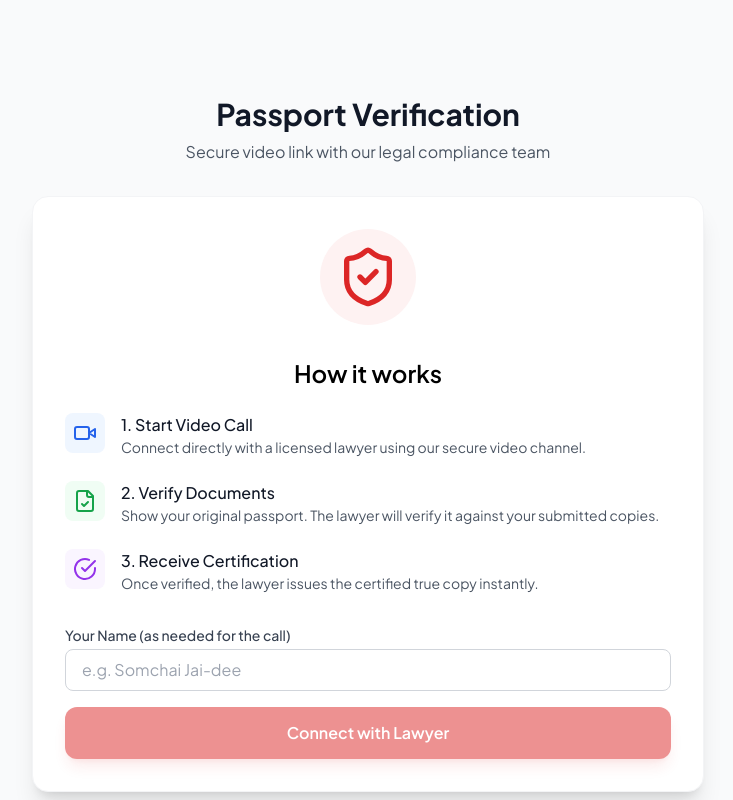
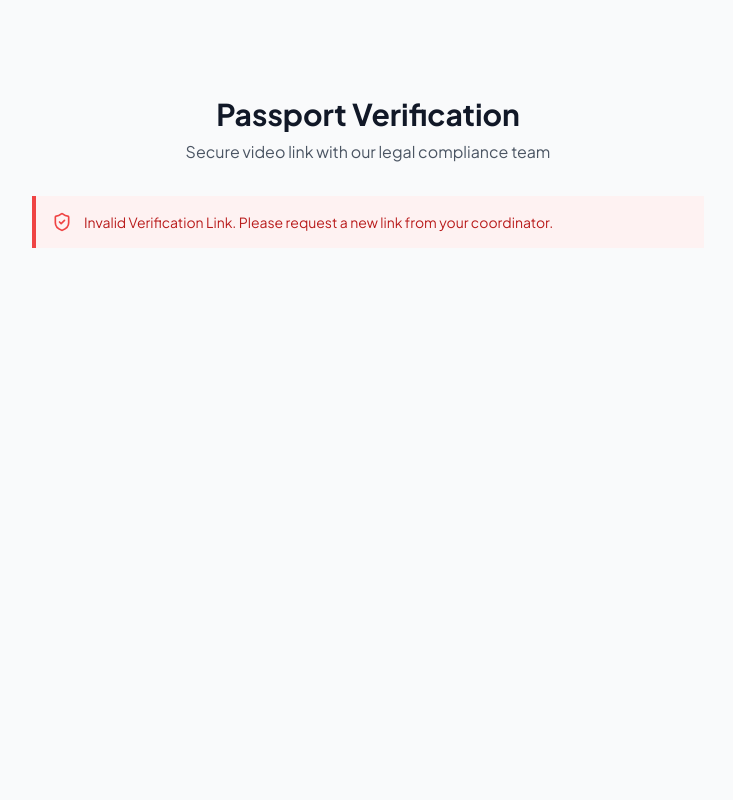
Before and after one commit to punnadittr/clearpostinter, a Next.js app: page /video-verification in a window 1280 px wide. Shown: the top 800 px of the page, without its empty margins (272-1005 px from the left). Built offline with nearby package versions, Linux system fonts and the light colour scheme; no server answers.

Commit message:
feat: restrict video verification page access without room link

```diff
--- a/app/video-verification/page.jsx
+++ b/app/video-verification/page.jsx
@@ -15,8 +15,13 @@ export default function VideoVerificationPage() {
     const searchParams = useSearchParams();
     const dynamicRoomUrl = searchParams.get('room');
 
+    // Redirect if no room is provided (optional, but good UX to show error instead)
+    if (!dynamicRoomUrl && step !== "intro") {
+        // We handle this in UI below
+    }
+
     // Automatically set a default or use the dynamic one
-    const targetRoomUrl = dynamicRoomUrl || "https://clearpost.daily.co/lhgk1o3U8JOUjLQWfpc9";
+    const targetRoomUrl = dynamicRoomUrl;
 
     const generateRoom = () => {
         // Just move to call step using the determined URL
@@ -40,7 +45,22 @@ export default function VideoVerificationPage() {
                     </p>
                 </div>
 
-                {step === "intro" && (
+                {!targetRoomUrl && step === "intro" && (
+                    <div className="bg-red-50 border-l-4 border-red-500 p-4 mb-8 max-w-2xl mx-auto">
+                        <div className="flex">
+                            <div className="flex-shrink-0">
+                                <ShieldCheck className="h-5 w-5 text-red-500" />
+                            </div>
+                            <div className="ml-3">
+                                <p className="text-sm text-red-700">
+                                    Invalid Verification Link. Please request a new link from your coordinator.
+                                </p>
+                            </div>
+                        </div>
+                    </div>
+                )}
+
+                {step === "intro" && targetRoomUrl && (
                     <div className="bg-white rounded-2xl shadow-xl p-8 max-w-2xl mx-auto border border-gray-100">
                         <div className="flex justify-center mb-8">
                             <div className="bg-red-50 p-4 rounded-full">
--- a/components/DailyVideo.jsx
+++ b/components/DailyVideo.jsx
@@ -55,6 +55,11 @@ export default function DailyVideo({ roomUrl, userName, token, onLeave }) {
                 });
                 newCallObject.on("joined-meeting", () => {
                     console.log("Daily Trace: Successfully joined meeting");
+                    try {
+                        newCallObject.setActiveSpeakerMode(false); // Force Grid View
+                    } catch (err) {
+                        console.warn("Could not set active speaker mode:", err);
+                    }
                     if (mounted) setLoading(false);
                 });
                 newCallObject.on("left-meeting", () => {
```
